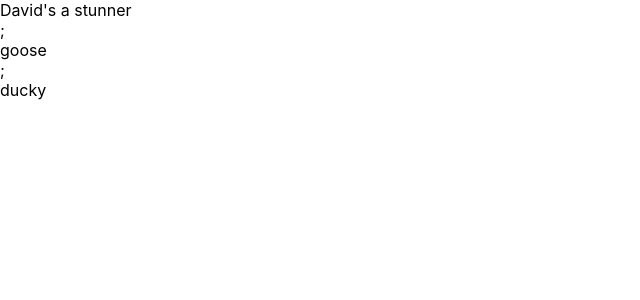
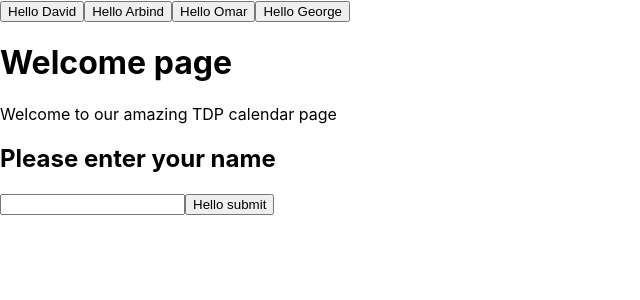
Before and after one commit to paramount197/TestDeploy, a React (Create React App) app: page / in a window 1280 px wide. Shown: the top 300 px of the page, without its empty margins (0-640 px from the left). Built offline with nearby package versions, Linux system fonts and the light colour scheme.

Commit message:
added in pages and block components

```diff
--- a/src/App.js
+++ b/src/App.js
@@ -1,13 +1,21 @@
 import React from "react";
 import logo from "./logo.svg";
 import "./App.css";
+import Button from "./block/Button";
+import Welcome from "./pages/Welcome";
 
 function App() {
+  // Change pageNumber to a number for you to work on and ONLY see your page.
+  // D 1, A 2, O 3, G 4
+  var pageNumber = 0;
   return (
     <>
-      <div>David's a stunner</div>;
-      <div>goose</div>;
-      <div>ducky</div>
+      <Button name="David" />
+      <Button name="Arbind" />
+      <Button name="Omar" />
+      <Button name="George" />
+      {/*Ifstatement below to only show welcome page if pageNumber is 0*/}
+      {pageNumber === 0 && <Welcome />}
     </>
   );
 }
--- /dev/null
+++ b/src/block/Button.js
@@ -0,0 +1,7 @@
+import React from "react";
+
+function Button(props) {
+  return <button onClick={props.onClick}>Hello {props.name}</button>;
+}
+
+export default Button;
--- /dev/null
+++ b/src/pages/Welcome.js
@@ -0,0 +1,16 @@
+import React from "react";
+import Button from "../block/Button";
+
+function Welcome() {
+  return (
+    <>
+      <h1>Welcome page</h1>
+      <p>Welcome to our amazing TDP calendar page</p>
+      <h2>Please enter your name</h2>
+      <input></input>
+      <Button name="submit" />
+    </>
+  );
+}
+
+export default Welcome;
```
